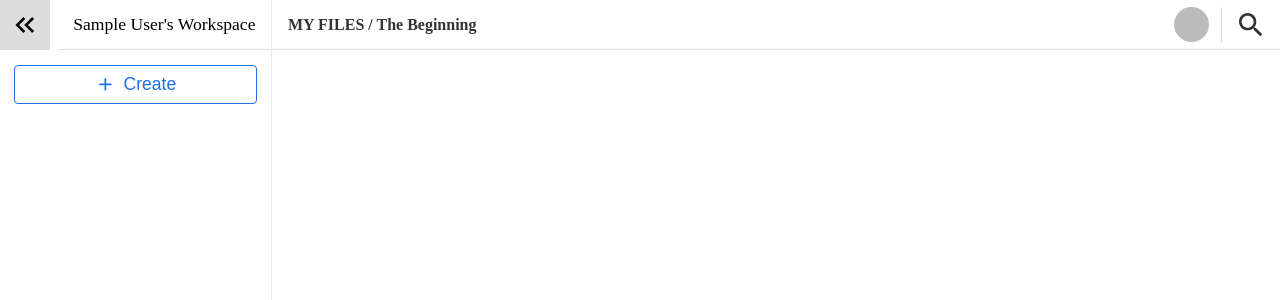
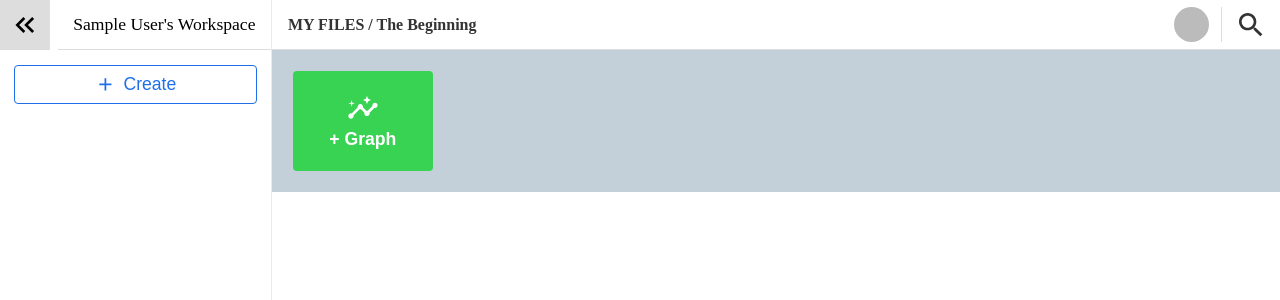
Before and after one commit to yoshi-non/github-contribution-graph, a Next.js app: page /project-list in a window 1280 px wide. Shown: the top 300 px of the page. Built offline with nearby package versions, Linux system fonts and the light colour scheme; no server answers; sample sign-in values are in the browser's storage.

Commit message:
refs #13: createProjectBoxの作成

```diff
--- /dev/null
+++ b/src/components/CreateProjectBox.tsx
@@ -0,0 +1,29 @@
+import { css } from '@emotion/react';
+import CreateProjectCardLayout from './CreateProjectBox/CreateProjectCardLayout';
+import InsightsIcon from '@mui/icons-material/Insights';
+
+const styles = {
+  container: css`
+    display: flex;
+    align-items: center;
+    gap: 2rem;
+    background-color: #c3cfd9;
+    padding: 1.3rem;
+  `,
+  icon: css`
+    font-size: 2rem;
+  `,
+};
+
+const CreateProjectBox = () => {
+  return (
+    <div css={styles.container}>
+      <CreateProjectCardLayout>
+        <InsightsIcon css={styles.icon} />
+        <p>+ Graph</p>
+      </CreateProjectCardLayout>
+    </div>
+  );
+};
+
+export default CreateProjectBox;
--- /dev/null
+++ b/src/components/CreateProjectBox/CreateProjectCardLayout.tsx
@@ -0,0 +1,37 @@
+import { css } from '@emotion/react';
+import { ReactNode } from 'react';
+
+const styles = {
+  container: css`
+    display: flex;
+    flex-direction: column;
+    align-items: center;
+    justify-content: center;
+    gap: 5px;
+    height: 100px;
+    width: 140px;
+    background-color: #39d353;
+    color: #fff;
+    font-size: 1.1rem;
+    font-weight: bold;
+    border-radius: 4px;
+    padding: 16px;
+    cursor: pointer;
+    transition: all 0.2s ease-in-out;
+    &:hover {
+      transform: scale(1.05);
+    }
+  `,
+};
+
+interface Props {
+  children: ReactNode; // ReactNodeは任意のReact要素を表します
+}
+
+const CreateProjectCardLayout: React.FC<Props> = ({
+  children,
+}) => {
+  return <button css={styles.container}>{children}</button>;
+};
+
+export default CreateProjectCardLayout;
--- a/src/pages/project-list.tsx
+++ b/src/pages/project-list.tsx
@@ -1,3 +1,4 @@
+import CreateProjectBox from '@/components/CreateProjectBox';
 import Sidebar from '@/components/Sidebar';
 import Topbar from '@/components/Topbar';
 import { useAuth } from '@/context/auth';
@@ -29,6 +30,7 @@ const ProjectList = () => {
       <Sidebar />
       <div css={styles.mainWrapper}>
         <Topbar />
+        <CreateProjectBox />
       </div>
     </div>
   );
```
